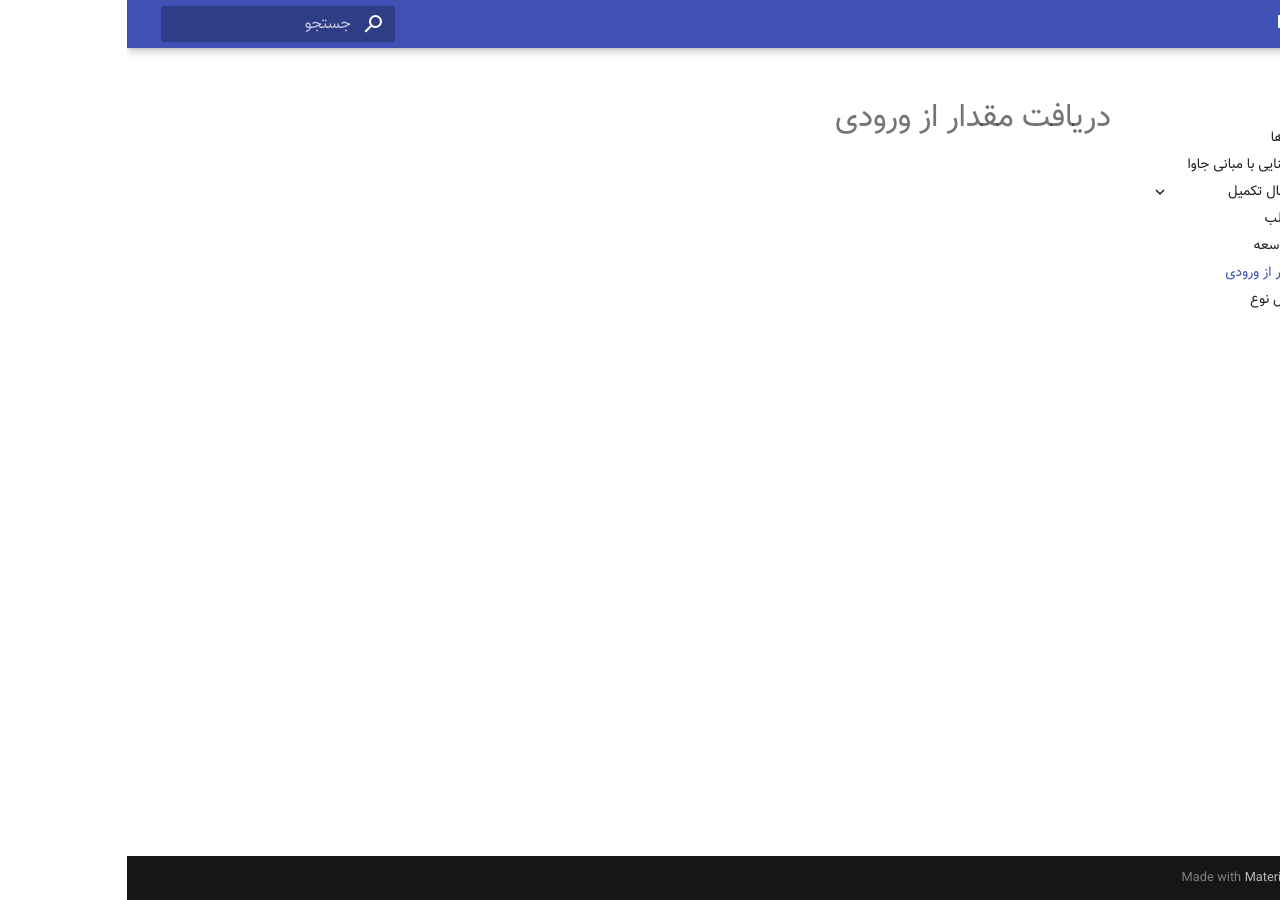
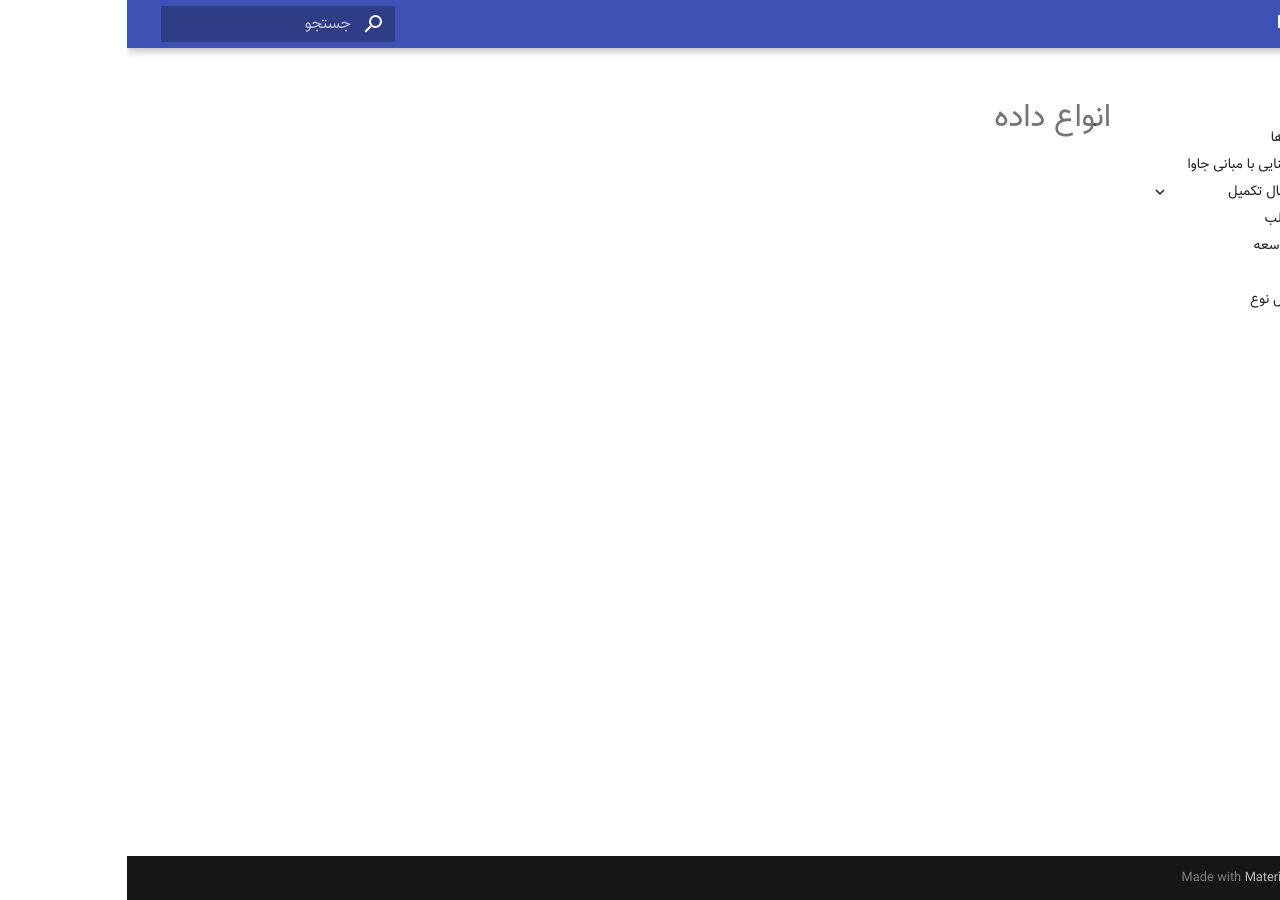
Before and after one commit to javacup-ir/tutorial, an MkDocs documentation site: the page built from docs/فصل دوم _ در حال تکمیل/3.md, in a window 1280 px wide. Built offline with MkDocs 1.6.1 and Material for MkDocs 9.7.7, drawn with Linux system fonts in a browser that asks for light colours.

Commit message:
Update 3.md

```diff
--- a/docs/فصل دوم _ در حال تکمیل/3.md
+++ b/docs/فصل دوم _ در حال تکمیل/3.md
@@ -1 +1 @@
-# دریافت مقدار از ورودی
+# انواع داده
```
